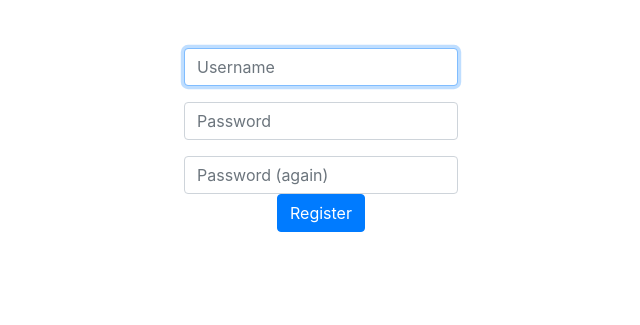
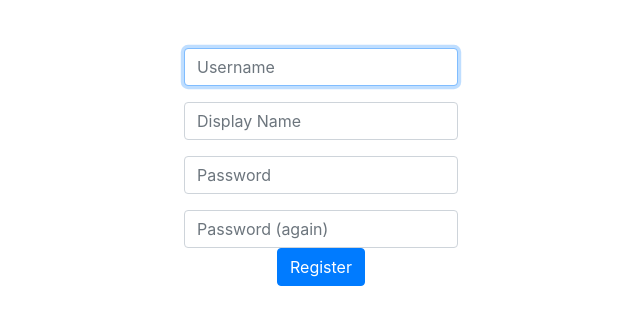
Before and after one commit to ethanckelly/-cs50final, a Flask app: page /register in a window 1280 px wide. Shown: the part 74-399 px from the top of the page, without its empty margins (319-959 px from the left). Run offline with Flask 2, Linux system fonts and the light colour scheme; some libraries are stand-ins or nearby versions.

Commit message:
Update register.html

```diff
--- a/templates/register.html
+++ b/templates/register.html
@@ -10,6 +10,9 @@
             <input autocomplete="off" autofocus class="form-control mx-auto w-auto" name="username" placeholder="Username" type="text">
         </div>
         <div class="mb-3">
+            <input autocomplete="off" autofocus class="form-control mx-auto w-auto" name="displayname" placeholder="Display Name" type="text">
+        </div>
+        <div class="mb-3">
             <input class="form-control mx-auto w-auto" name="password" placeholder="Password" type="password">
         </div>
         <div>
```
